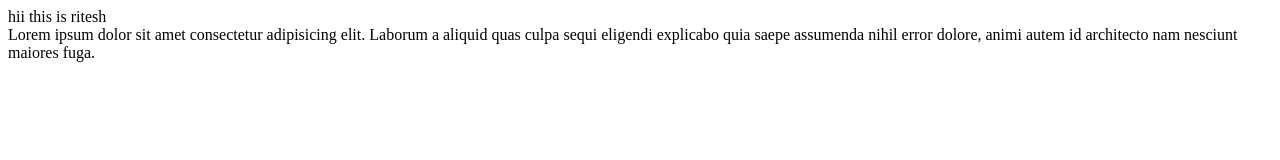
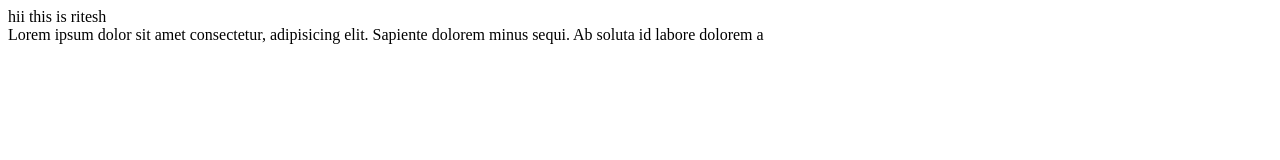
Before and after one commit to riteshbasantia/Tutorial-1, a plain HTML site: page test.html in a window 1280 px wide. Drawn offline with Linux system fonts and the light colour scheme.

Commit message:
new change

```diff
--- a/test.html
+++ b/test.html
@@ -9,8 +9,7 @@
 <body>
     hii this is ritesh
     <div class="new">
-        Lorem ipsum dolor sit amet consectetur adipisicing elit. Laborum a aliquid quas culpa sequi eligendi explicabo quia saepe assumenda nihil error dolore, animi autem id architecto nam nesciunt maiores fuga.
-
+Lorem ipsum dolor sit amet consectetur, adipisicing elit. Sapiente dolorem minus sequi. Ab soluta id labore dolorem a
     </div>
 </body>
 </html>
```
